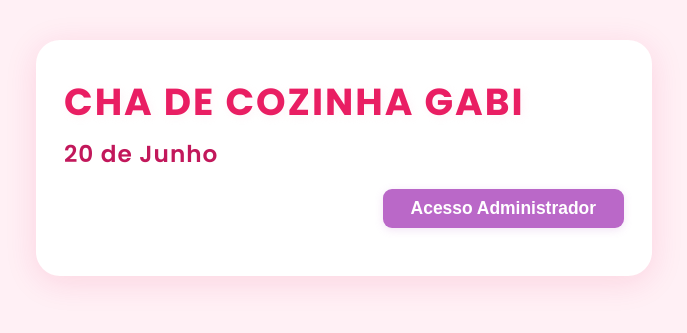
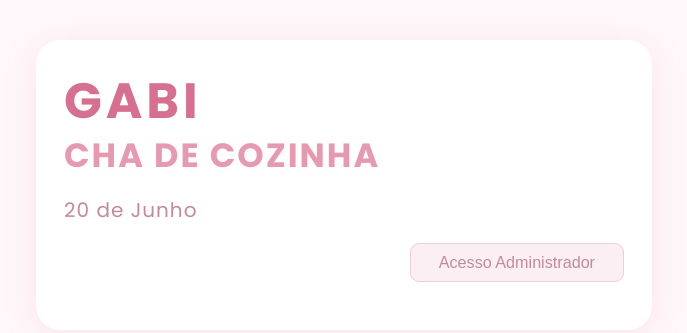
Before and after one commit to EduFantim/cha-cozinha, a website: page public/index.html in a window 1280 px wide. Shown: the whole page, without its empty margins (296-983 px from the left). Drawn offline with Linux system fonts and the light colour scheme; no server answers.

Commit message:
Update index.html

```diff
--- a/public/index.html
+++ b/public/index.html
@@ -6,18 +6,20 @@
     <link href="https://fonts.googleapis.com/css2?family=Poppins:wght@700;600;400&display=swap" rel="stylesheet">
     <style>
         :root {
-            --rosa-bg: #fff0f5;
-            --rosa-card1: #fce4ec;
-            --rosa-card2: #f8bbd0;
-            --rosa-title: #e91e63;
-            --rosa-botao: #ec407a;
-            --rosa-botao-hover: #ad1457;
-            --rosa-liberar: #f06292;
-            --rosa-liberar-hover: #f8bbd0;
-            --rosa-admin: #ba68c8;
-            --rosa-admin-hover: #7b1fa2;
-            --rosa-data: #c2185b;
-            --rosa-indisponivel: #f8bbd0;
+            --rosa-bg: #fff7fa;
+            --rosa-card1: #fae7ef;
+            --rosa-card2: #ffeaf3;
+            --rosa-title: #e49ab0;
+            --rosa-gabi: #d67091;
+            --rosa-data: #c18a9d;
+            --rosa-botao: #e49ab0;
+            --rosa-botao-hover: #d67091;
+            --rosa-liberar: #f7bfd6;
+            --rosa-liberar-hover: #ffeaf3;
+            --rosa-admin: #fbeff3;
+            --rosa-admin-text: #c18a9d;
+            --rosa-admin-hover: #f6e4ee;
+            --rosa-indisponivel: #fae3ed;
         }
         body {
             background: var(--rosa-bg);
@@ -30,30 +32,39 @@
             margin: 40px auto;
             background: #fff;
             border-radius: 24px;
-            box-shadow: 0 6px 32px #e91e6322;
+            box-shadow: 0 6px 32px #e49ab032;
             padding: 34px 28px 24px 28px;
         }
         .titulo {
             display: flex;
             flex-direction: column;
-            gap: 5px;
+            gap: 0;
             margin-bottom: 18px;
         }
         .titulo h1 {
-            font-size: 2.35rem;
+            font-size: 2.1rem;
             letter-spacing: 2px;
             color: var(--rosa-title);
             font-weight: 700;
             margin: 0;
-            text-shadow: 1px 1px 0 #fff6, 2px 2px 8px #fce4ec60;
+            text-shadow: 1px 1px 0 #fff8, 2px 2px 8px #fbeff355;
             text-transform: uppercase;
+            display: inline;
+        }
+        .titulo .gabi {
+            font-size: 3.1rem; /* 1.5x maior que o título */
+            color: var(--rosa-gabi);
+            font-weight: 700;
+            letter-spacing: 4px;
+            margin-bottom: 3px;
+            line-height: 1.08;
         }
         .titulo .data {
-            font-size: 1.45rem;
+            font-size: 1.25rem;
             color: var(--rosa-data);
-            font-weight: 600;
+            font-weight: 500;
             letter-spacing: 1px;
-            margin-top: 2px;
+            margin-top: 0.7em;
         }
         ul#lista {
             list-style: none;
@@ -65,7 +76,7 @@
             align-items: center;
             margin-bottom: 14px;
             border-radius: 14px;
-            box-shadow: 0 2px 8px #e91e6320;
+            box-shadow: 0 2px 8px #e49ab018;
             padding: 13px 18px;
             font-size: 1.08rem;
             transition: box-shadow .18s;
@@ -78,7 +89,7 @@
             background: var(--rosa-card2);
         }
         .item-lista.indisponivel {
-            color: #ba7891;
+            color: #b6939e;
             background: var(--rosa-indisponivel) !important;
             text-decoration: line-through;
         }
@@ -94,7 +105,7 @@
             cursor: pointer;
             font-family: inherit;
             font-weight: 700;
-            box-shadow: 0 1px 8px #e91e6333;
+            box-shadow: 0 1px 8px #e49ab025;
             transition: background .22s, transform .12s;
             outline: none;
         }
@@ -104,7 +115,7 @@
         }
         .item-lista .liberar {
             background: var(--rosa-liberar);
-            color: #fff;
+            color: #a9617e;
             margin-left: auto;
             margin-right: 0;
             font-weight: 700;
@@ -112,7 +123,7 @@
         }
         .item-lista .liberar:hover {
             background: var(--rosa-liberar-hover);
-            color: var(--rosa-title);
+            color: var(--rosa-gabi);
         }
         .admin-panel {
             margin-bottom: 24px;
@@ -120,19 +131,22 @@
         }
         .admin-panel button {
             background: var(--rosa-admin);
-            color: #fff;
-            font-weight: 600;
+            color: var(--rosa-admin-text);
+            font-weight: 500;
             border: none;
             border-radius: 9px;
             padding: 9px 28px;
-            font-size: 1.09rem;
+            font-size: 1.01rem;
             cursor: pointer;
             margin-left: 7px;
-            box-shadow: 0 2px 9px #ba68c830;
-            transition: background .2s;
+            box-shadow: none;
+            border: 1px solid #f2cdd7;
+            transition: background .2s, color .2s;
         }
         .admin-panel button:hover {
             background: var(--rosa-admin-hover);
+            color: var(--rosa-data);
+            border: 1px solid #f7bdd3;
         }
         .admin-panel #admin-status {
             color: var(--rosa-title);
@@ -141,23 +155,24 @@
         }
         @media (max-width: 650px) {
             .container { max-width: 97vw; }
+            .titulo .gabi { font-size: 2.2rem; }
+            .titulo h1 { font-size: 1.3rem; }
         }
     </style>
 </head>
 <body>
     <div class="container">
         <div class="titulo">
-            <h1>CHA DE COZINHA GABI</h1>
+            <span class="gabi">GABI</span>
+            <h1>CHA DE COZINHA</h1>
             <span class="data">20 de Junho</span>
         </div>
-
         <div class="admin-panel">
             <span id="admin-status"></span>
             <button id="admin-btn">Acesso Administrador</button>
         </div>
         <ul id="lista"></ul>
     </div>
-
     <script>
         let isAdmin = false;
         const adminSenha = "gabi2024"; // Você pode mudar essa senha!
```
